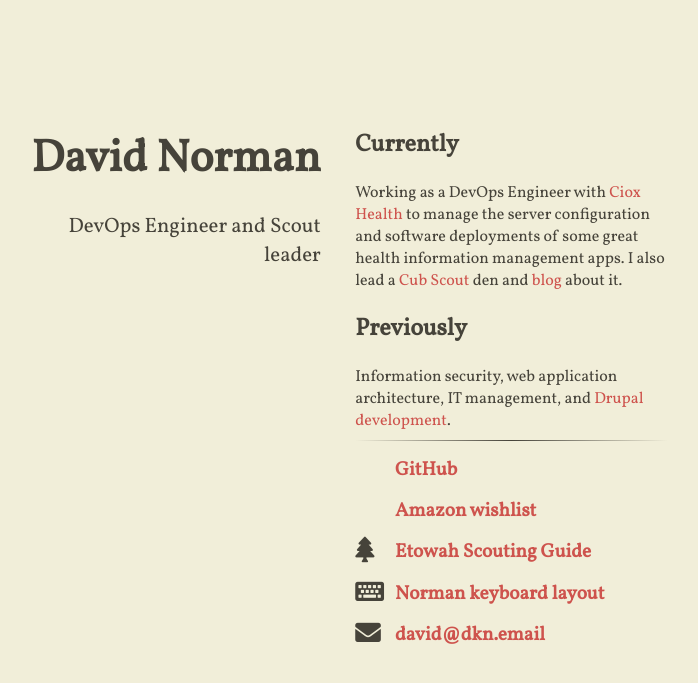
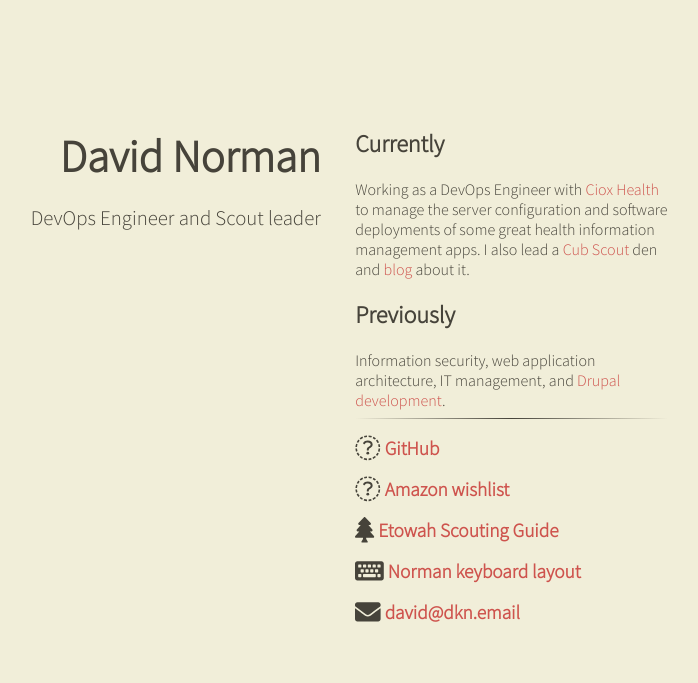
Before and after one commit to deekayen/dkn.github.io, a Jekyll site: the page built from index.html, in a window 1280 px wide. Shown: the top 683 px of the page, without its empty margins (312-1010 px from the left). Built offline with Jekyll 4.4.1, drawn with Linux system fonts in a browser that asks for light colours; nearby versions of some CDN libraries.

Commit message:
Sans-serif font.

```diff
--- a/_includes/head.html
+++ b/_includes/head.html
@@ -7,8 +7,7 @@
 
   <link rel="stylesheet" href="{{ site.baseurl }}/assets/normalize.css">
   <link rel="stylesheet" href="{{ site.baseurl }}/assets/main.css">
-  <link href="https://use.fontawesome.com/releases/v5.0.6/css/all.css" rel="stylesheet">
-  <link href='https://fonts.googleapis.com/css?family=Vollkorn' rel='stylesheet' type='text/css'>
+  <link href="https://fonts.googleapis.com/css?family=Source+Sans+Pro:300" rel="stylesheet">
 
   <link rel="canonical" href="{{ site.url }}{{ site.baseurl }}{{ page.url }}">
 
@@ -34,6 +33,8 @@
   <meta name="twitter:url" content="{{ site.url }}{{ site.baseurl }}{{ page.url }}">
   <meta name="twitter:description" content="{{ site.compass.description }}">
 
+  <script defer src="https://use.fontawesome.com/releases/v5.0.6/js/all.js"></script>
+
   {% if site.compass.include_analytics %}
   {% include analytics.html %}
   {% endif %}
--- a/assets/main.scss
+++ b/assets/main.scss
@@ -6,7 +6,8 @@ $anchor-text-color: #CE534D;
 $background-color: #F1EED9;
 
 body {
-	font-family: 'Vollkorn', serif;
+	font-family: 'Source Sans Pro', sans-serif;
+	font-weight: 300;
 	color: $text-color;
 	background-color: $background-color;
 }
```
